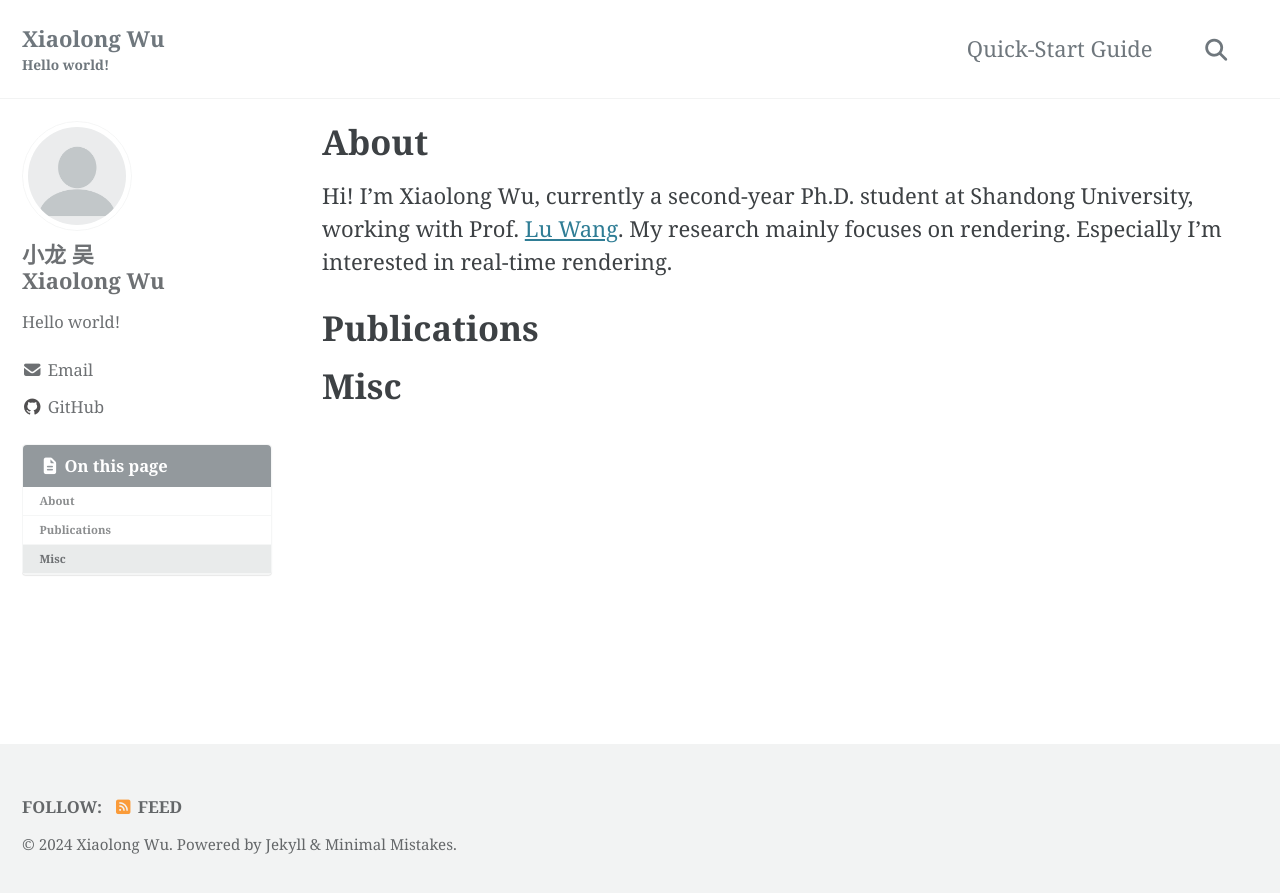
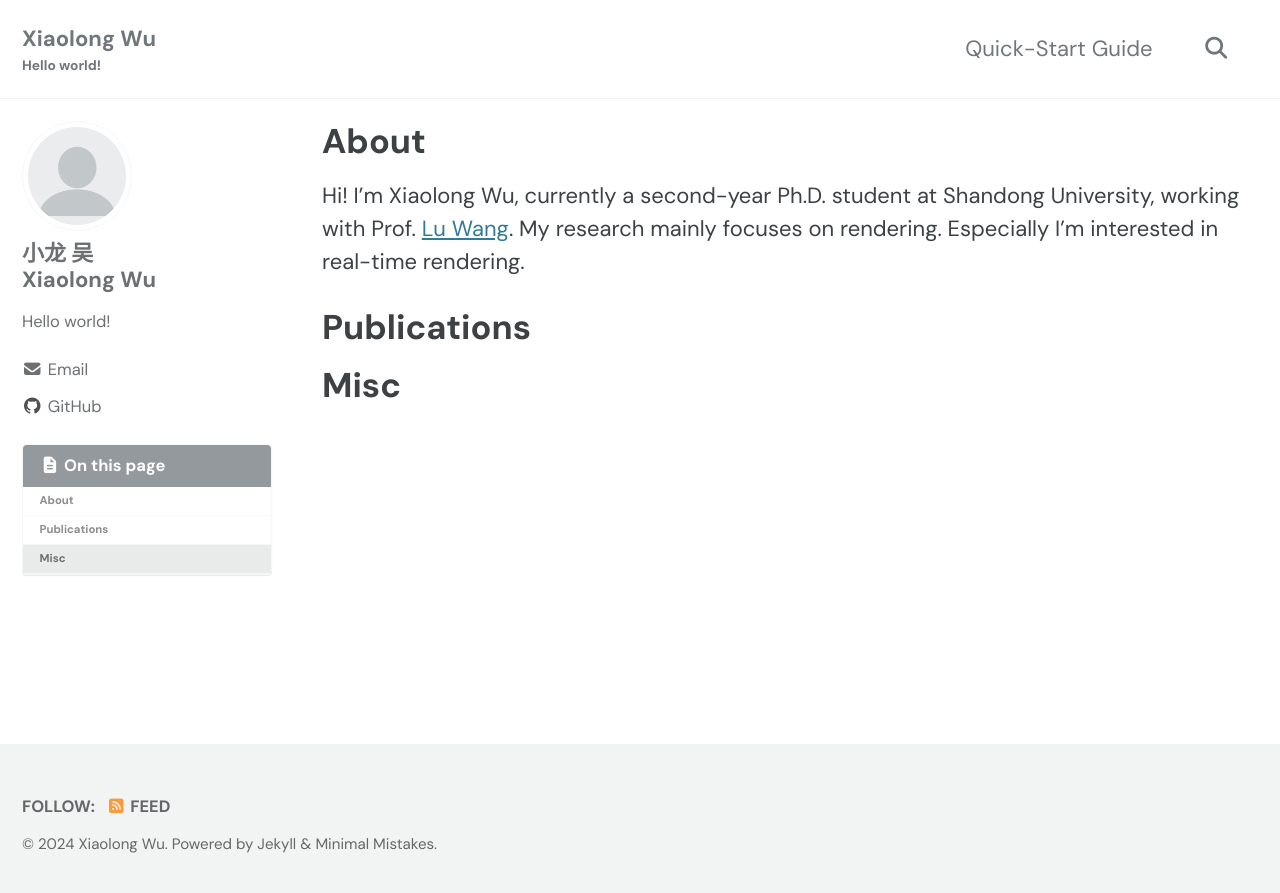
Before and after one commit to CuteLoong/CuteLoong.github.io, a Jekyll site: the page built from index.md, in a window 1280 px wide. Shown: the top 893 px of the page. Built offline with Jekyll 4.4.1, drawn with Linux system fonts in a browser that asks for light colours; cached includes are drawn as plain includes; our own code applies the rules of GitHub Pages for plain Markdown files.

Commit message:
update font

```diff
--- a/_includes/head/custom.html
+++ b/_includes/head/custom.html
@@ -1,4 +1,8 @@
 <!-- start custom head snippets -->
+
+<link rel="preconnect" href="https://fonts.googleapis.com">
+<link rel="preconnect" href="https://fonts.gstatic.com" crossorigin>
+<link href="https://fonts.googleapis.com/css2?family=DM+Sans:ital,opsz,wght@0,9..40,100..1000;1,9..40,100..1000&display=swap" rel="stylesheet">
 
 <!-- insert favicons. use https://realfavicongenerator.net/ -->
 
--- a/_sass/minimal-mistakes/_variables.scss
+++ b/_sass/minimal-mistakes/_variables.scss
@@ -14,7 +14,7 @@ $indent-var: 1.3em !default;
 
 /* system typefaces */
 $serif: Georgia, Times, serif !default;
-$sans-serif: Georgia, -apple-system, BlinkMacSystemFont, "Roboto", "Segoe UI",
+$sans-serif: "DM Sans", -apple-system, BlinkMacSystemFont, "Roboto", "Segoe UI",
    "Helvetica Neue", "Lucida Grande", Arial, sans-serif !default;
 $monospace: Monaco, Consolas, "Lucida Console", monospace !default;
 
```
